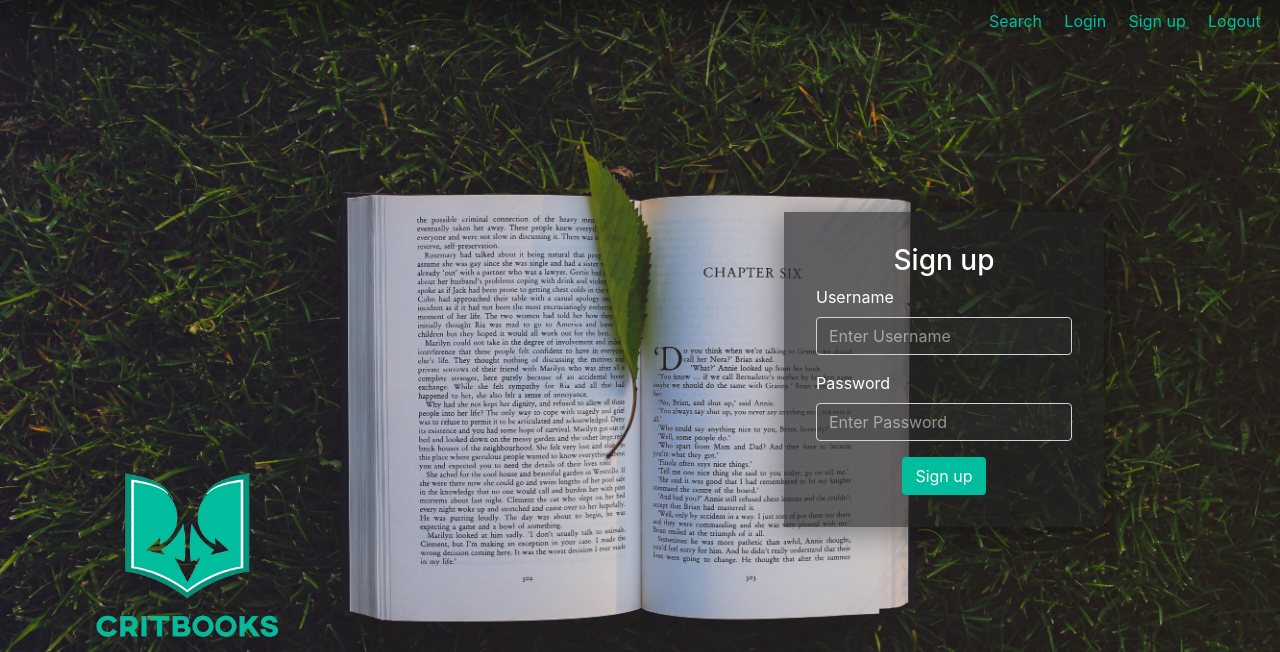
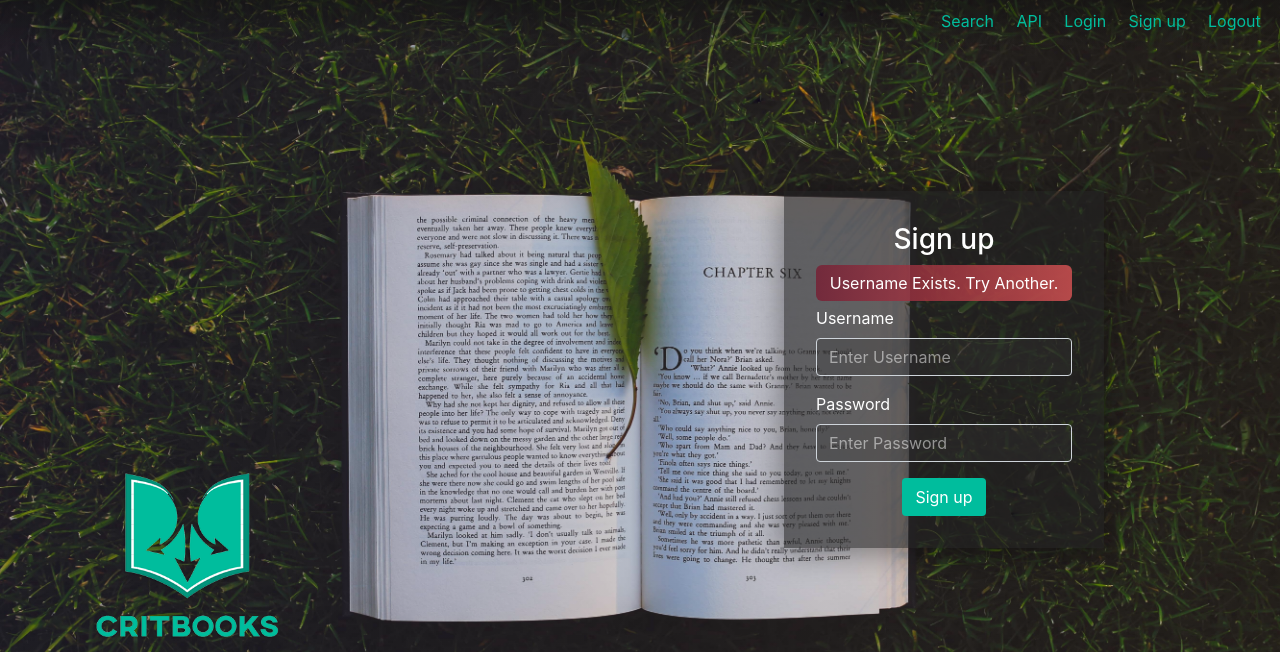
Before and after one commit to as-shahriar/critbooks, a Flask app: page /signup in a window 1280 px wide. Shown: the top 652 px of the page. Run offline with Flask 2, Linux system fonts and the light colour scheme; some libraries are stand-ins or nearby versions.

Commit message:
added api to navbar and errors to login, signup page

```diff
--- a/static/css/base.css
+++ b/static/css/base.css
@@ -19,16 +19,25 @@ body {
   background-size: cover;
   height: 100vh;
 
-  -webkit-tap-highlight-color: rgba(0, 0, 0, 0);
+  /* -webkit-tap-highlight-color: rgba(0, 0, 0, 0);
   -webkit-touch-callout: none;
   -webkit-touch-callout: none;
   -webkit-user-select: none;
   -moz-user-select: none;
   -ms-user-select: none;
-  user-select: none;
+  user-select: none; */
 }
 a {
   outline: none;
+}
+
+.error {
+  color: #fff;
+  background-image: linear-gradient(to right, #771d32cc, #e65758bf);
+  border-radius: 6px;
+  padding: 0.4rem;
+  margin: 0.3rem 0;
+  text-align: center;
 }
 nav {
   display: flex;
--- a/templates/base.html
+++ b/templates/base.html
@@ -22,6 +22,7 @@
     <nav>
       <ul>
         <li><a href="{{url_for('search')}}">Search</a></li>
+        <li><a href="{{url_for('api')}}">API</a></li>
         <li><a href="{{url_for('login')}}">Login</a></li>
         <li><a href="{{url_for('signup')}}">Sign up</a></li>
         <li><a href="#">Logout</a></li>
--- a/templates/login.html
+++ b/templates/login.html
@@ -22,6 +22,7 @@
   <div class="right">
     <div class="login-box">
       <h3 align="center">Login</h3>
+      <div class="error">Wrong Username or Password.</div>
       <div class="login">
         <form method="POST">
           <div class="form-group">
--- a/templates/signup.html
+++ b/templates/signup.html
@@ -22,6 +22,7 @@
   <div class="right">
     <div class="login-box">
       <h3 align="center">Sign up</h3>
+      <div class="error">Username Exists. Try Another.</div>
       <div class="login">
         <form method="POST">
           <div class="form-group">
```
